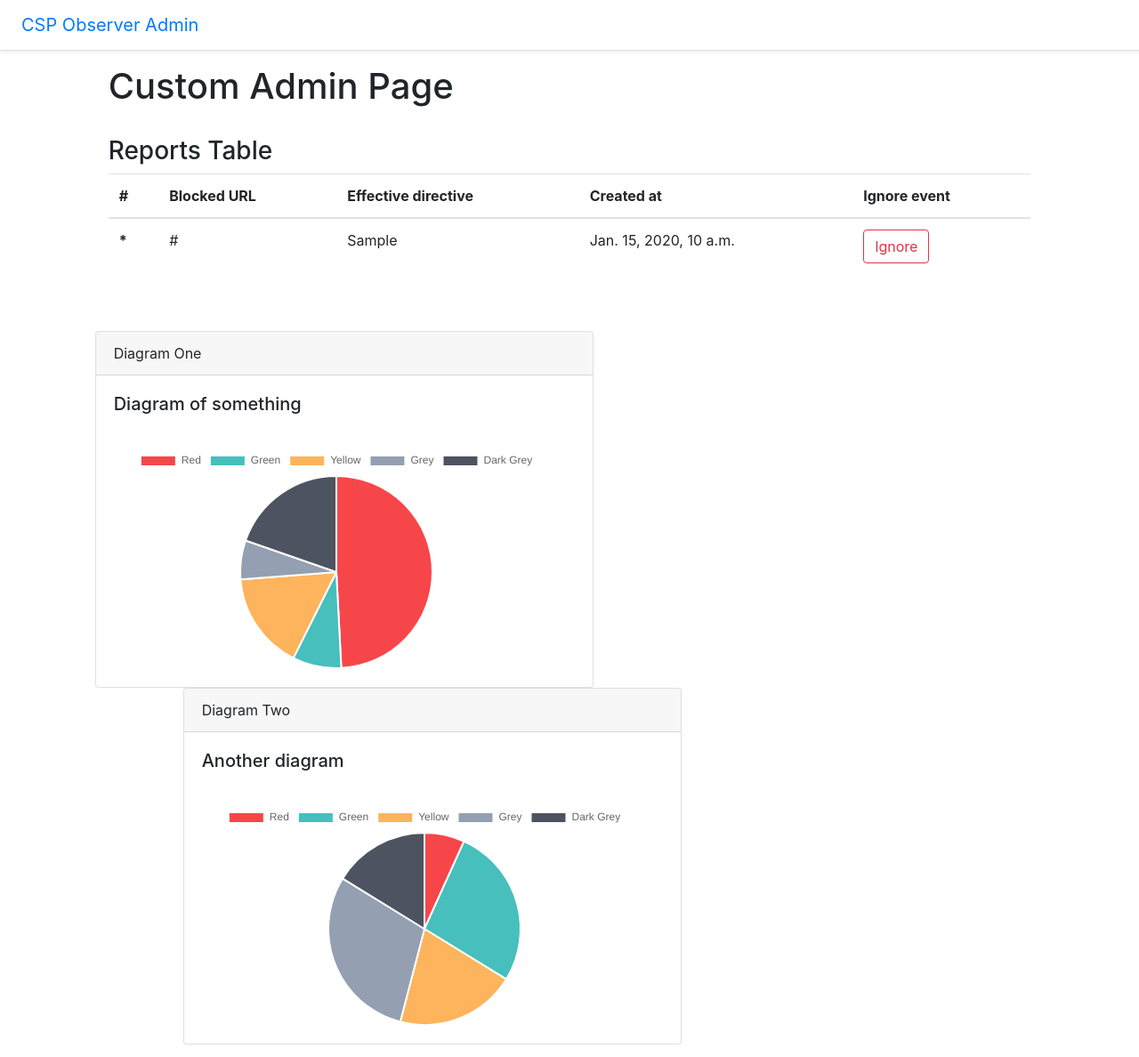
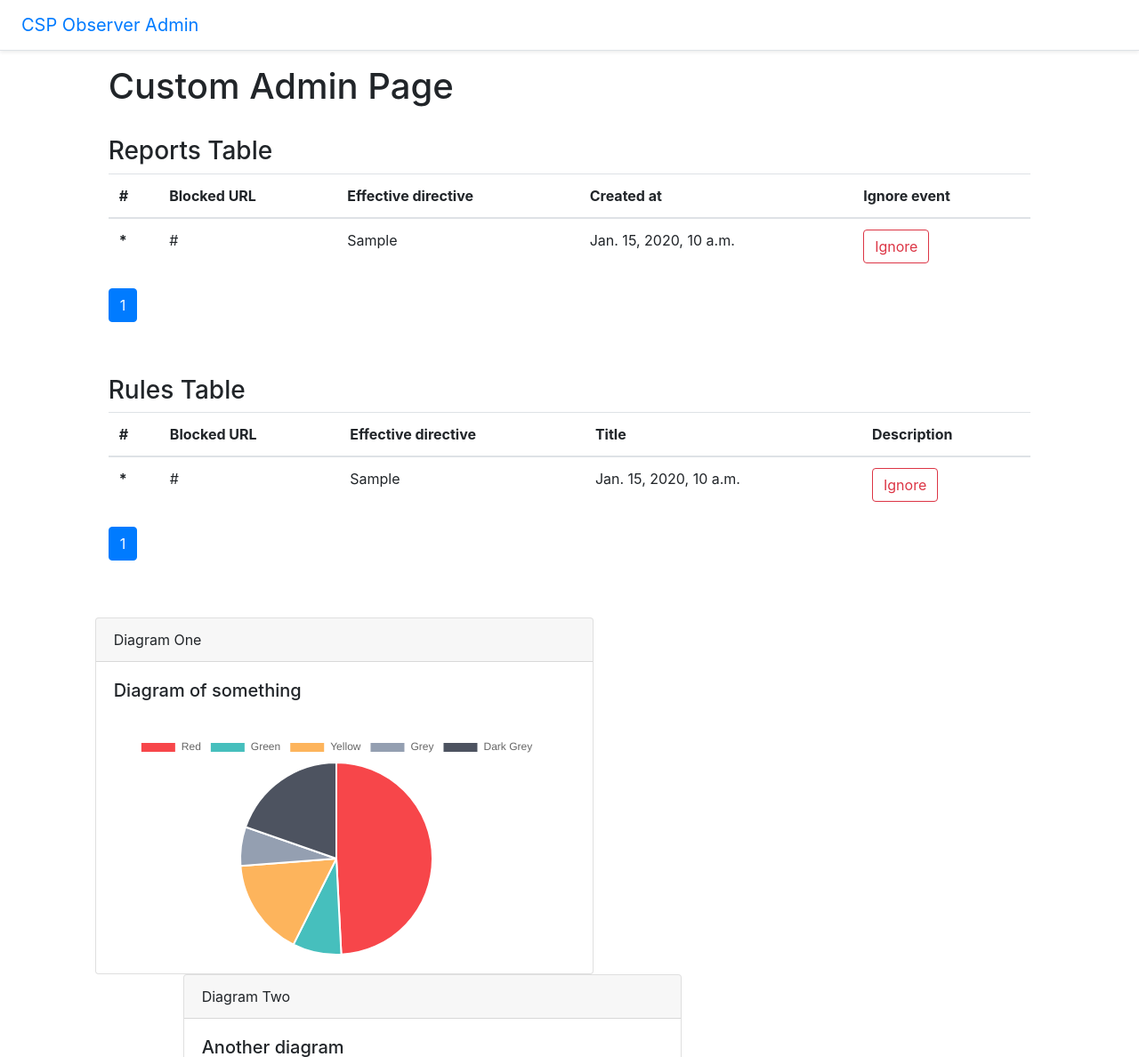
Before and after one commit to flxn/django-csp-observer, a Django app: template csp_observer/templates/admin/cspo_index.html in a window 1280 px wide. Shown: the top 1188 px of the page at 89% size. Run offline with Django 3.2, Linux system fonts and the light colour scheme; the template is opened without the code that fills it: most values are stand-ins (such as "Sample title", 1, 10 or a date in 2020); some libraries are stand-ins or nearby versions.

Commit message:
Added rules table with its own pagination

```diff
--- a/csp_observer/templates/admin/_base.html
+++ b/csp_observer/templates/admin/_base.html
@@ -41,6 +41,12 @@
     {% block reportTable %}
       <p>Report Table...</p>
     {% endblock reportTable %}
+  </div>
+
+  <div class ="offset-md-1 col-md-10" style="margin-top:60px;">
+    {% block rulesTable %}
+      <p>Rules Table...</p>
+    {% endblock rulesTable %}
   </div>
 
   <br>
--- a/csp_observer/templates/admin/cspo_index.html
+++ b/csp_observer/templates/admin/cspo_index.html
@@ -25,7 +25,7 @@
       </tr>
     </thead>
     <tbody>
-    {% for post in page_obj %}
+    {% for post in cspreports %}
         <tr>
           <th scope="row">*</th>
           <td>{{post.blocked_url}}</td>
@@ -37,26 +37,75 @@
     </tbody>
   </table>
 
-  {% if is_paginated %}
+  {% if cspreports %}
 
       <nav aria-label="Page navigation example">
         <ul class="pagination">
-          {% if page_obj.has_previous %}
-              <li class="page-item"><a class="page-link" href="?page={{ page_obj.previous_page_number }}">&laquo</a></li>
+          {% if cspreports.has_previous %}
+              <li class="page-item"><a class="page-link" href="?page={{ cspreports.previous_page_number }}&page2={{csprules.number}}">&laquo</a></li>
           {% endif %}
 
-          {% for num in page_obj.paginator.page_range %}
-            {% if page_obj.number == num %}
-              <li class="page-item active"><a class="page-link" href="?page={{ num }}">{{ num }}</a></li>
-            {% elif num > page_obj.number|add:'-3' and num < page_obj.number|add:'3' %}
-              <li class="page-item"><a class="page-link" href="?page={{ num }}">{{ num }}</a></li>
+          {% for num in cspreports.paginator.page_range %}
+            {% if cspreports.number == num %}
+              <li class="page-item active"><a class="page-link" href="?page={{ num }}&page2={{csprules.number}}">{{ num }}</a></li>
+            {% elif num > cspreports.number|add:'-3' and num < cspreports.number|add:'3' %}
+              <li class="page-item"><a class="page-link" href="?page={{ num }}&page2={{csprules.number}}">{{ num }}</a></li>
             {% endif %}
           {% endfor %}
 
-          {% if page_obj.has_next %}
-            <li class="page-item"><a class="page-link" href="?page={{ page_obj.next_page_number }}">&raquo</a></li>
+          {% if cspreports.has_next %}
+            <li class="page-item"><a class="page-link" href="?page={{ cspreports.next_page_number }}&page2={{csprules.number}}">&raquo</a></li>
           {% endif %}
         </ul>
       </nav>
   {% endif %}
 {% endblock reportTable %}
+
+{% block rulesTable %}
+  <h3>Rules Table</h3>
+  <table class="table table-hover">
+    <thead>
+      <tr>
+        <th scope="col">#</th>
+        <th scope="col">Blocked URL</th>
+        <th scope="col">Effective directive</th>
+        <th scope="col">Title</th>
+        <th scope="col">Description</th>
+      </tr>
+    </thead>
+    <tbody>
+    {% for post in csprules %}
+        <tr>
+          <th scope="row">*</th>
+          <td>{{post.blocked_url}}</td>
+          <td>{{post.effective_directive}}</td>
+          <td>{{post.created_at}}</td>
+          <td><button type="button" class="btn btn-outline-danger" onclick="IgnoreEvent('{{post.created_at}}');">Ignore</button></td>
+        </tr>
+    {% endfor %}
+    </tbody>
+  </table>
+
+  {% if csprules %}
+
+      <nav aria-label="Page navigation example">
+        <ul class="pagination">
+          {% if csprules.has_previous %}
+              <li class="page-item"><a class="page-link" href="?page={{cspreports.number}}&page2={{ csprules.previous_page_number }}">&laquo</a></li>
+          {% endif %}
+
+          {% for num in csprules.paginator.page_range %}
+            {% if csprules.number == num %}
+              <li class="page-item active"><a class="page-link" href="?page1={{cspreports.number}}&page2={{ num }}">{{ num }}</a></li>
+            {% elif num > csprules.number|add:'-3' and num < csprules.number|add:'3' %}
+              <li class="page-item"><a class="page-link" href="?page={{cspreports.number}}&page2={{ num }}">{{ num }}</a></li>
+            {% endif %}
+          {% endfor %}
+
+          {% if csprules.has_next %}
+            <li class="page-item"><a class="page-link" href="?page={{cspreports.number}}&page2={{ csprules.next_page_number }}">&raquo</a></li>
+          {% endif %}
+        </ul>
+      </nav>
+  {% endif %}
+{% endblock rulesTable %}
--- a/csp_observer/urls.py
+++ b/csp_observer/urls.py
@@ -1,5 +1,4 @@
 from django.urls import path
-from .views import CspRequestList
 from . import views
 
 urlpatterns = [
@@ -8,5 +7,5 @@ urlpatterns = [
     path('resultdetail/<uuid:session_id>', views.result_detail, name='result_detail'),
     path('master/session/<uuid:session_id>', views.master_session, name='master_session'),
     path('privacy/', views.privacy, name='privacy'),
-    path('admin/', CspRequestList.as_view(), name='admin'),
+    path('admin/', views.admin, name='admin'),
 ]
```
Also changed, not shown: csp_observer/views.py (+10 -12 lines).
